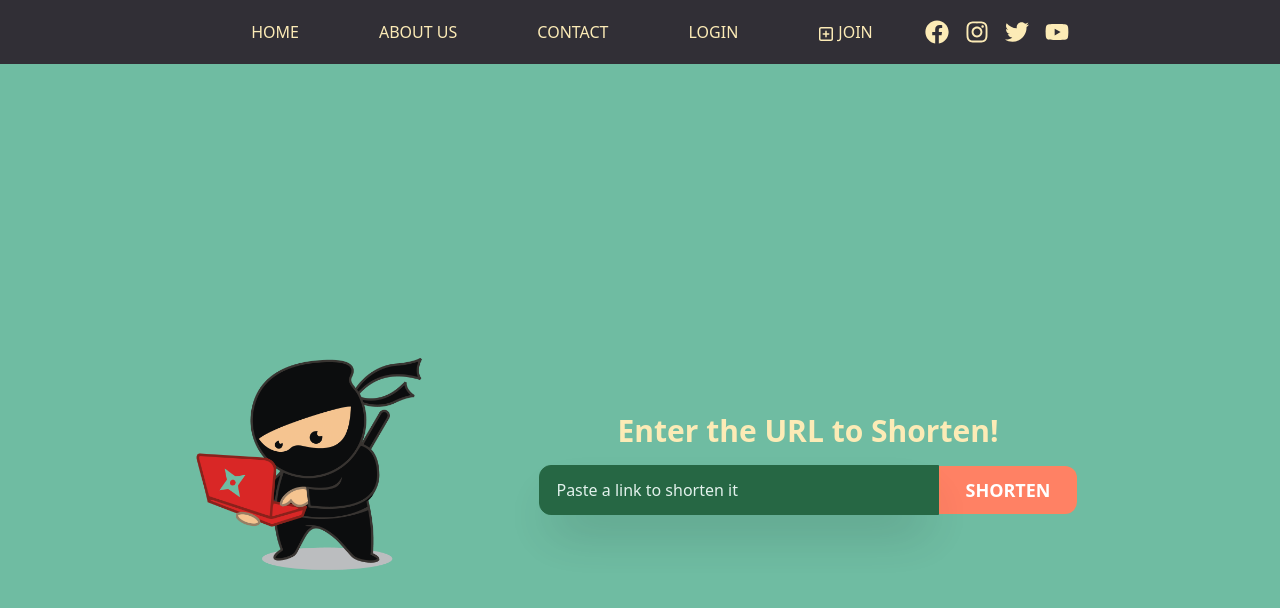
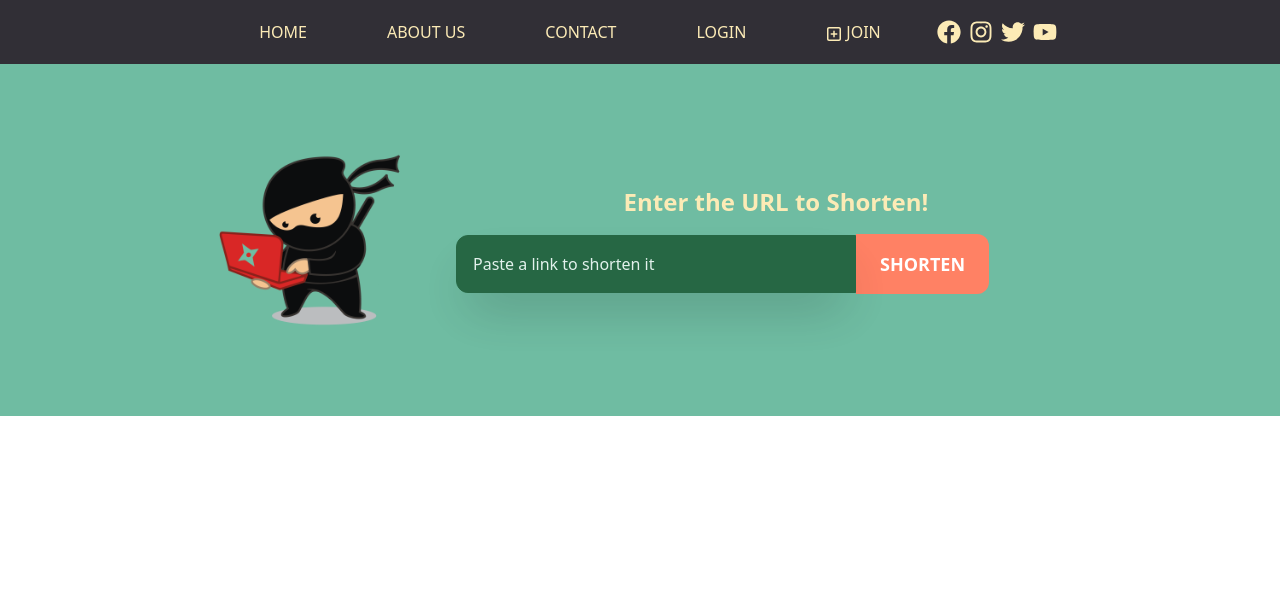
Before and after one commit to Usama-dev1/Url-Shortner, a React (Vite) app: page / in a window 1280 px wide. Shown: the top 608 px of the page. Built offline with nearby package versions, Linux system fonts and the light colour scheme.

Commit message:
final v1 frontend

```diff
--- a/src/components/HeroArea.jsx
+++ b/src/components/HeroArea.jsx
@@ -4,24 +4,24 @@ import img1 from "../assets/pngwing.com.png";
 const HeroArea = () => {
   return (
     <>
-      <div className="container-fluid w-full h-screen flex items-start md:items-center justify-center bg-steal px-2 ">
-        <div className="flex flex-col md:flex-row justify-start md:justify-center md:items-center rounded-sm md:py-10 w-full max-w-screen-xl">
+      <div className="container-fluid w-fullflex flex-col md:flex-row items-start justify-center bg-steal px-4 py-2">
+        <div className="flex flex-col md:flex-row justify-center md:items-center rounded-sm md:py-10 w-full max-w-screen-xl">
           <img
             src={img1}
             alt=""
-            className="h-40 md:h-80 mb-4 md:mb-0 md:mr-4 object-contain"
+            className="h-32 md:h-64 mb-4 md:mb-0 md:mr-4 object-contain"
           />
           <div className="flex flex-col items-center w-full md:w-auto px-4 md:px-0">
-            <h2 className="text-secondary text-center text-2xl md:text-3xl font-bold mb-4">
+            <h2 className="text-secondary text-center text-xl md:text-2xl font-bold mb-4">
               Enter the URL to Shorten!
             </h2>
-            <div className="flex flex-col justify-center md:flex-row items-center w-full md:w-[40rem]">
+            <div className="flex flex-col md:flex-row items-center w-full md:w-[40rem]">
               <input
                 type="text"
-                className="rounded-3xl sm:rounded-none placeholder:text-white bg-green-900 opacity-80 md:rounded-l-xl shadow-2xl border border-green-900 w-full md:w-[25rem] py-3 px-4 mb-2 md:mb-0"
+                className="rounded-2xl sm:rounded-none md:rounded-l-xl placeholder:text-white bg-green-900 opacity-80 shadow-2xl border border-green-900 w-full md:w-[25rem] py-4 px-4 mb-2 md:mb-0"
                 placeholder="Paste a link to shorten it"
               />
-              <button className="bg-sorange rounded-3xl sm:rounded-none md:rounded-r-xl text-white px-6 py-2 text-lg border-orange-400 border-opacity-10 border-2 font-semibold hover:bg-orange-600 transition-colors">
+              <button className="bg-sorange sm:rounded-none rounded-2xl md:rounded-r-xl text-white px-6 py-4 text-lg font-semibold hover:bg-orange-600 transition-colors">
                 SHORTEN
               </button>
             </div>
--- a/src/components/Navbar.jsx
+++ b/src/components/Navbar.jsx
@@ -14,7 +14,7 @@ const Navbar = () => {
   return (
     <>
       <nav>
-        <div className="container-fluid mx-auto bg-primary px-8 py-5 md:py-0">
+        <div className="container-fluid mx-auto bg-primary py-5 md:py-0 px-8 w-full">
           {/* Toggle Button for Mobile Menu */}
           <div
             className="md:hidden flex items-center justify-between"
@@ -29,7 +29,9 @@ const Navbar = () => {
           {/* Menu Items */}
           <ul
             className={`flex-col md:flex-row md:flex justify-center md:items-center text-secondary ${
-              isOpen ? "md:hidden block text-center h-screen px-5 bg-primary" : "hidden"
+              isOpen
+                ? "md:hidden block text-center h-screen px-5 bg-primary"
+                : "hidden"
             } md:flex md:static md:p-0 md:m-0`}>
             <li className="px-10 py-5 hover:bg-sorange">
               <a href="/home">HOME</a>
@@ -50,11 +52,11 @@ const Navbar = () => {
               </a>
             </li>
             {/* Social Media Icons */}
-            <div className="flex justify-center item-center md:ms-3 space-x-4 py-5">
-              <FaFacebook className="text-secondary w-6 h-6 hover:text-sorange" />
-              <FaInstagram className="text-secondary w-6 h-6  hover:text-sorange" />
-              <FaTwitter className="text-secondary w-6 h-6  hover:text-sorange" />
-              <FaYoutube className="text-secondary w-6 h-6 hover:text-sorange" />
+            <div className="flex justify-center item-center md:ms-3 py-5 overflow-hidden">
+              <FaFacebook className="text-secondary mx-1 w-6 h-6 hover:text-sorange" />
+              <FaInstagram className="text-secondary mx-1 w-6 h-6  hover:text-sorange" />
+              <FaTwitter className="text-secondary mx-1 w-6 h-6  hover:text-sorange" />
+              <FaYoutube className="text-secondary mx-1 w-6 h-6 hover:text-sorange" />
             </div>
           </ul>
         </div>
```
